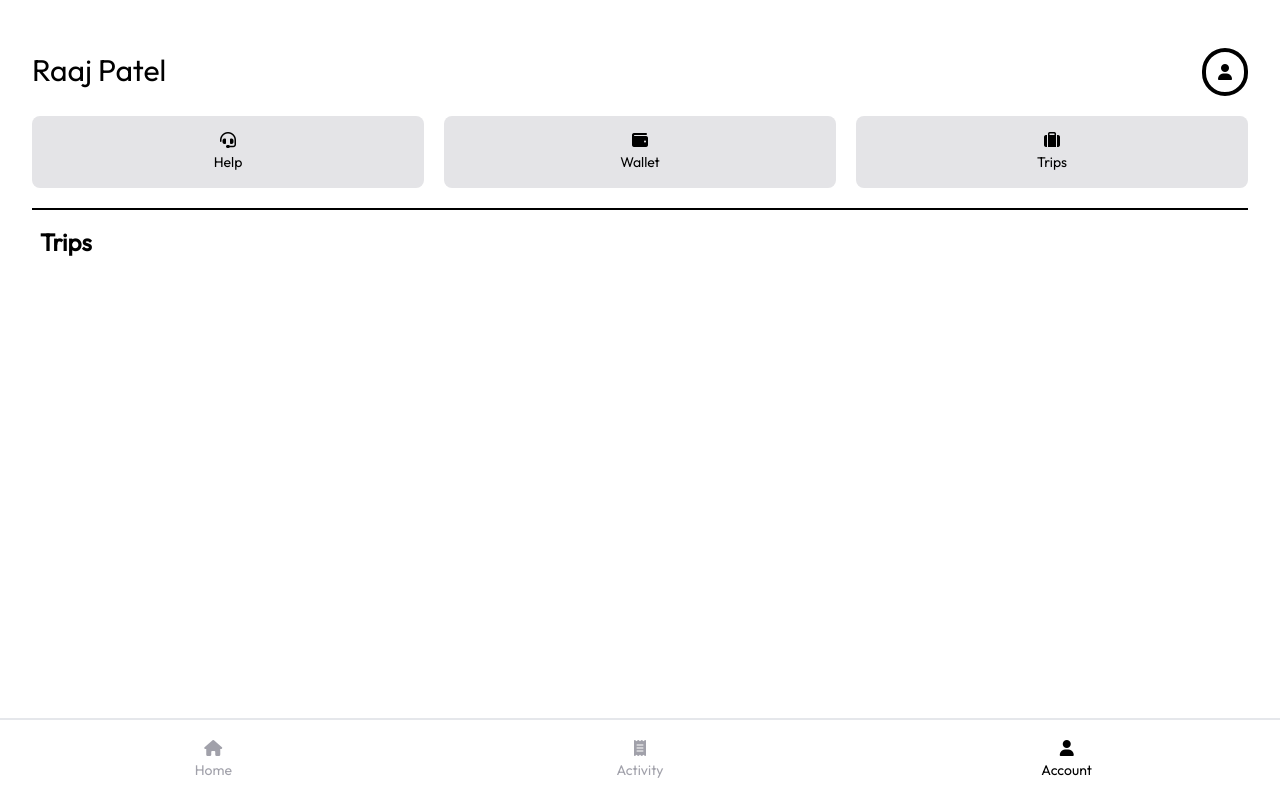
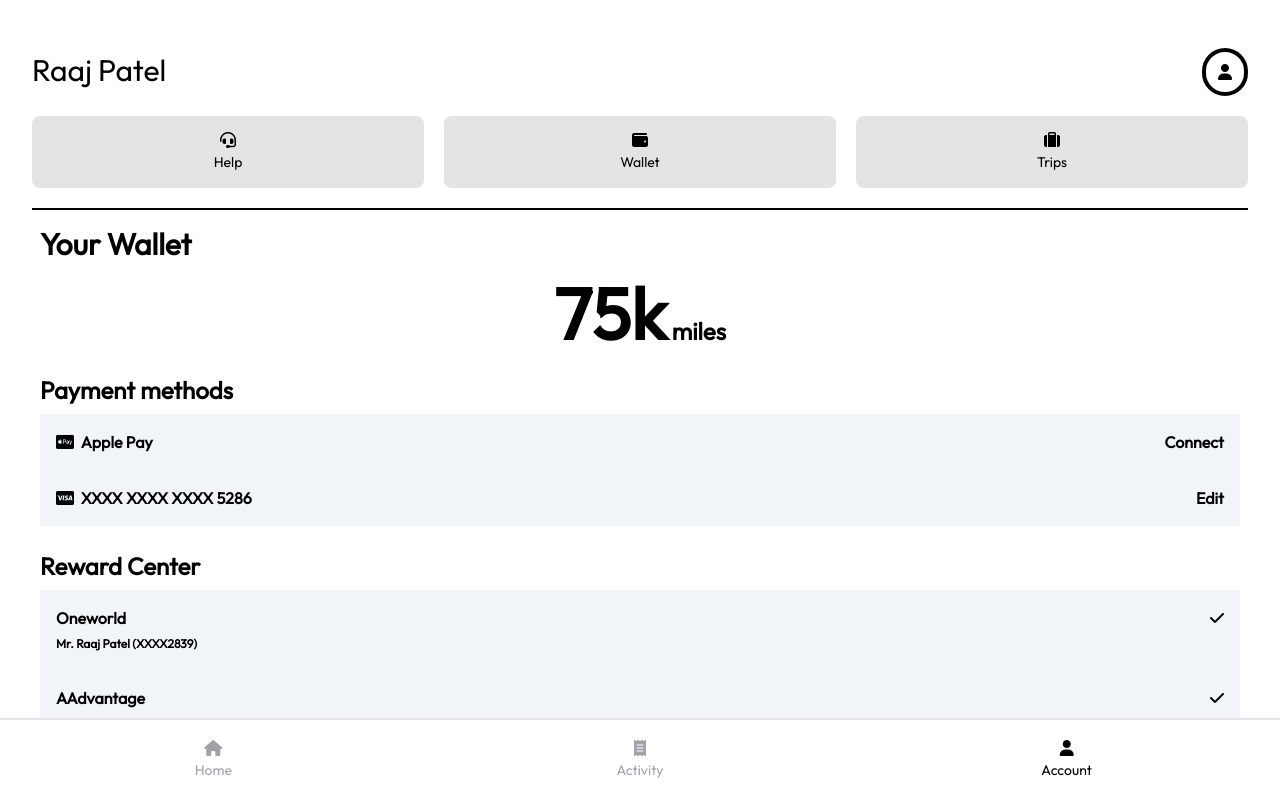
Before and after one commit to Raajheer1/tamuhack-2023, a Vue app in the folder frontend/: page /account in a window 1280 px wide. Built offline with nearby package versions, Linux system fonts and the light colour scheme; no server answers.

Commit message:
fixed typo

```diff
--- a/frontend/src/components/Wallet.vue
+++ b/frontend/src/components/Wallet.vue
@@ -38,7 +38,7 @@
       </div>
       <div class="bg-slate-100 p-4 flow-root">
         <div class="float-left">
-          <h3>Oneworld</h3>
+          <h3>AAdvantage</h3>
           <label class="text-xs">
             Raaj Patel (XX-XX2-839)
           </label>
--- a/frontend/src/views/Account.vue
+++ b/frontend/src/views/Account.vue
@@ -55,7 +55,7 @@ import { ref } from "vue";
 const userStore = useUserStore();
 const router = useRouter();
 
-const info = ref('trips')
+const info = ref('wallet')
 
 function switchModal(modal:string) {
   info.value = modal
```
